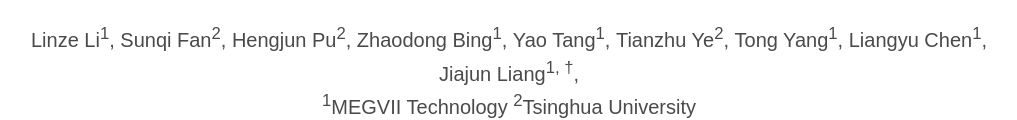
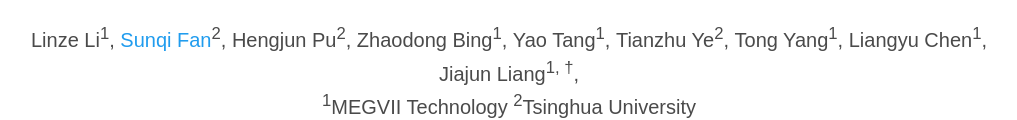
Before and after one commit to fansunqi/FacialAnimation, a plain HTML site: page index.html in a window 1280 px wide. Shown: the part 265-385 px from the top of the page, without its empty margins (131-1148 px from the left). Drawn offline with nearby package versions, Linux system fonts and the light colour scheme; some icons are missing; a web font is replaced by a local one.

Commit message:
add link

```diff
--- a/index.html
+++ b/index.html
@@ -82,7 +82,7 @@
               <!-- <a href="">Linze Li</a><sup>1</sup>,</span> -->
               Linze Li<sup>1</sup>,</span>
             <span class="author-block">
-              Sunqi Fan<sup>2</sup>,</span>
+              <a href="https://fansunqi.github.io/">Sunqi Fan</a><sup>2</sup>,</span>
             <span class="author-block">
               Hengjun Pu<sup>2</sup>,</span>
             <span class="author-block">
```
